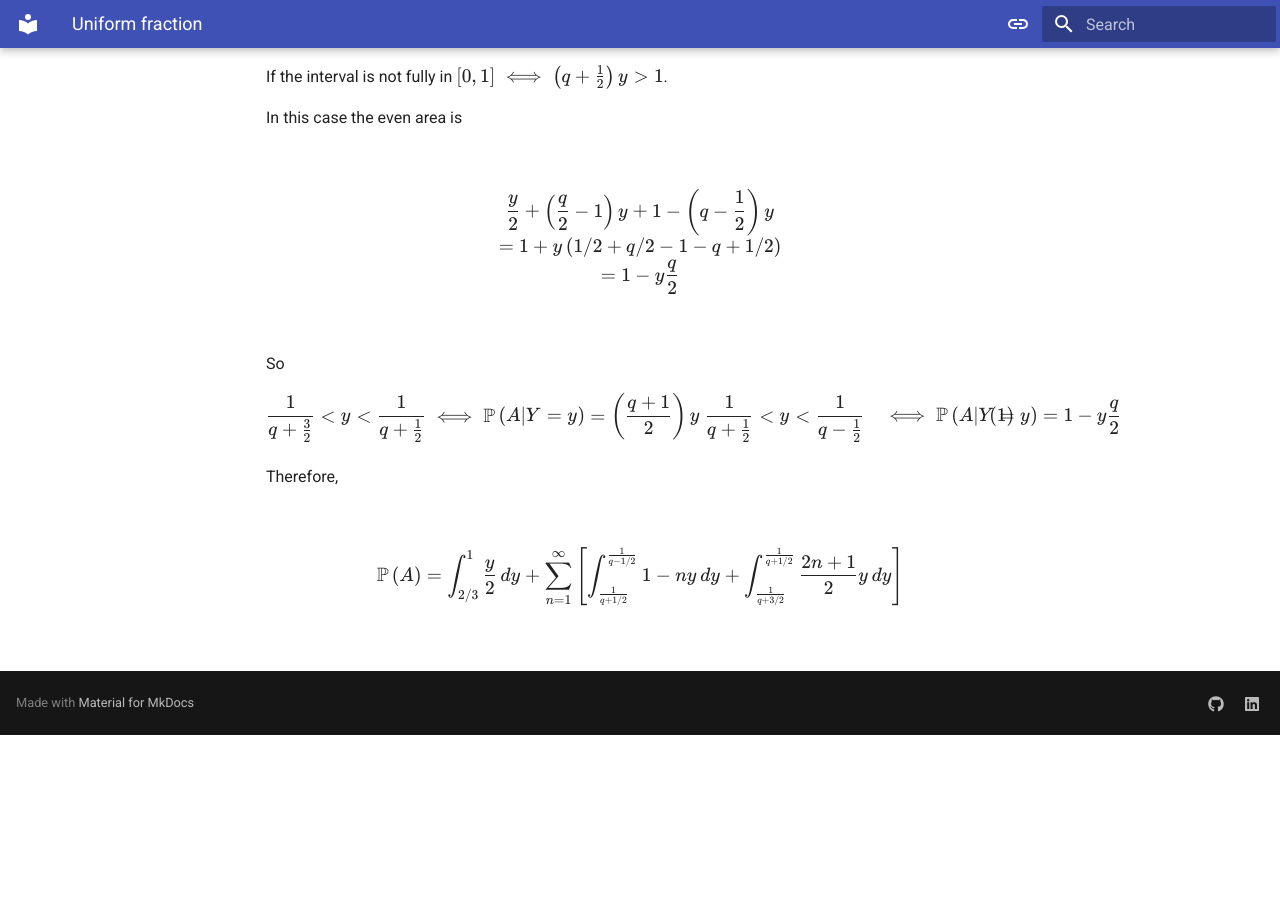
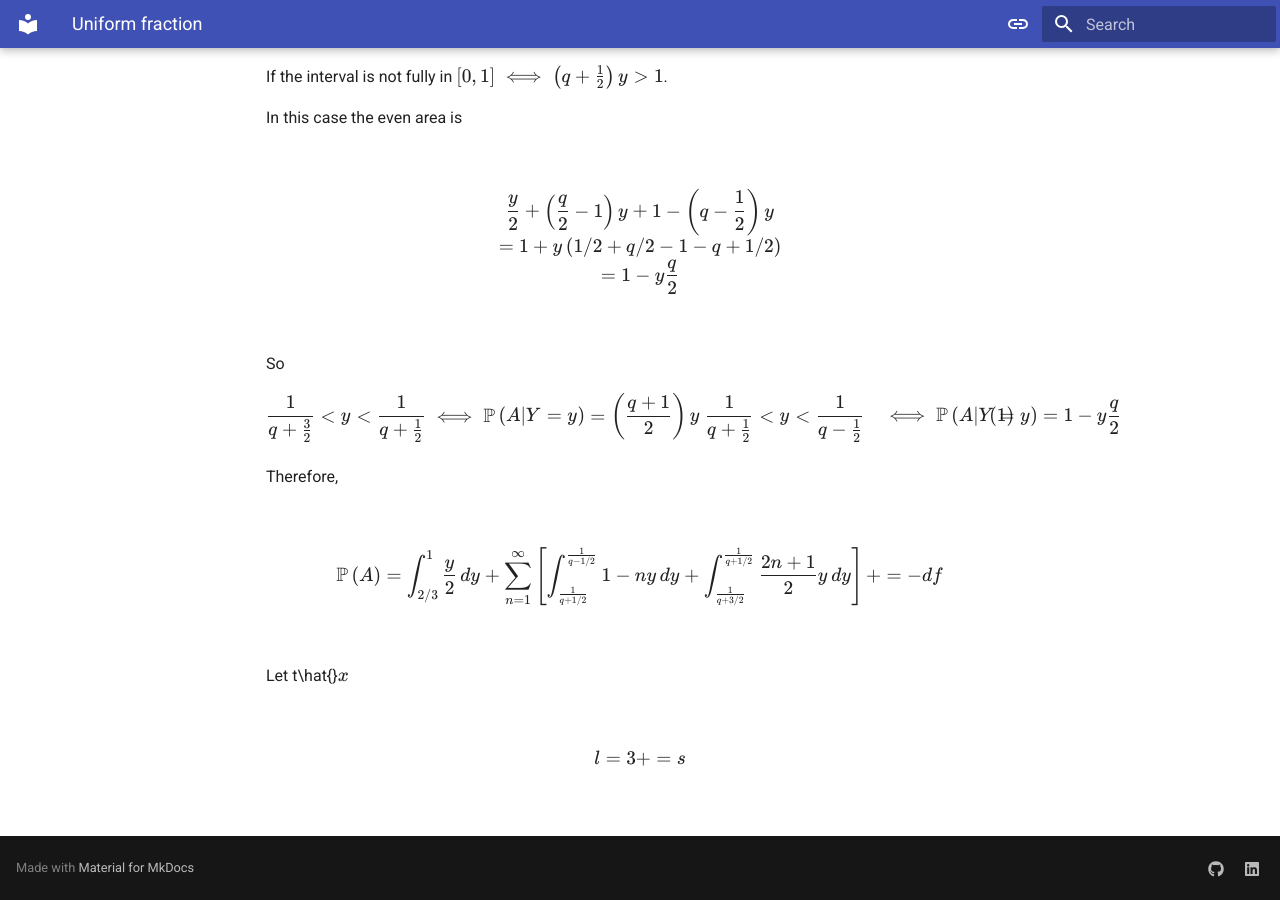
Before and after one commit to JakeRobertBaker/jakerobertbaker.github.io, an MkDocs documentation site: the page built from docs/mathematics/problems/uniform_fraction.md, in a window 1280 px wide and 900 px high, scrolled down 1277 px. Built offline with MkDocs 1.6.1 and Material for MkDocs 9.7.7, drawn with Linux system fonts in a browser that asks for light colours; some web fonts are replaced; before the commit the page ends 2012 px from its top, so only the background shows below that.

Commit message:
checkpoint: pre-math-fence-migration state (with in-progress edits)

```diff
--- a/docs/mathematics/problems/uniform_fraction.md
+++ b/docs/mathematics/problems/uniform_fraction.md
@@ -88,4 +88,17 @@ $$
 \, dy +
 \int_{\frac{1}{q+3/2}}^{\frac{1}{q+1/2}} \frac{2n+1}{2}y \, dy
 \right]
++
+=
+-
+df
 $$
+
+Let t\hat{}$x$
+
+$$
+l=3
++
+=
+s
+$$
```
